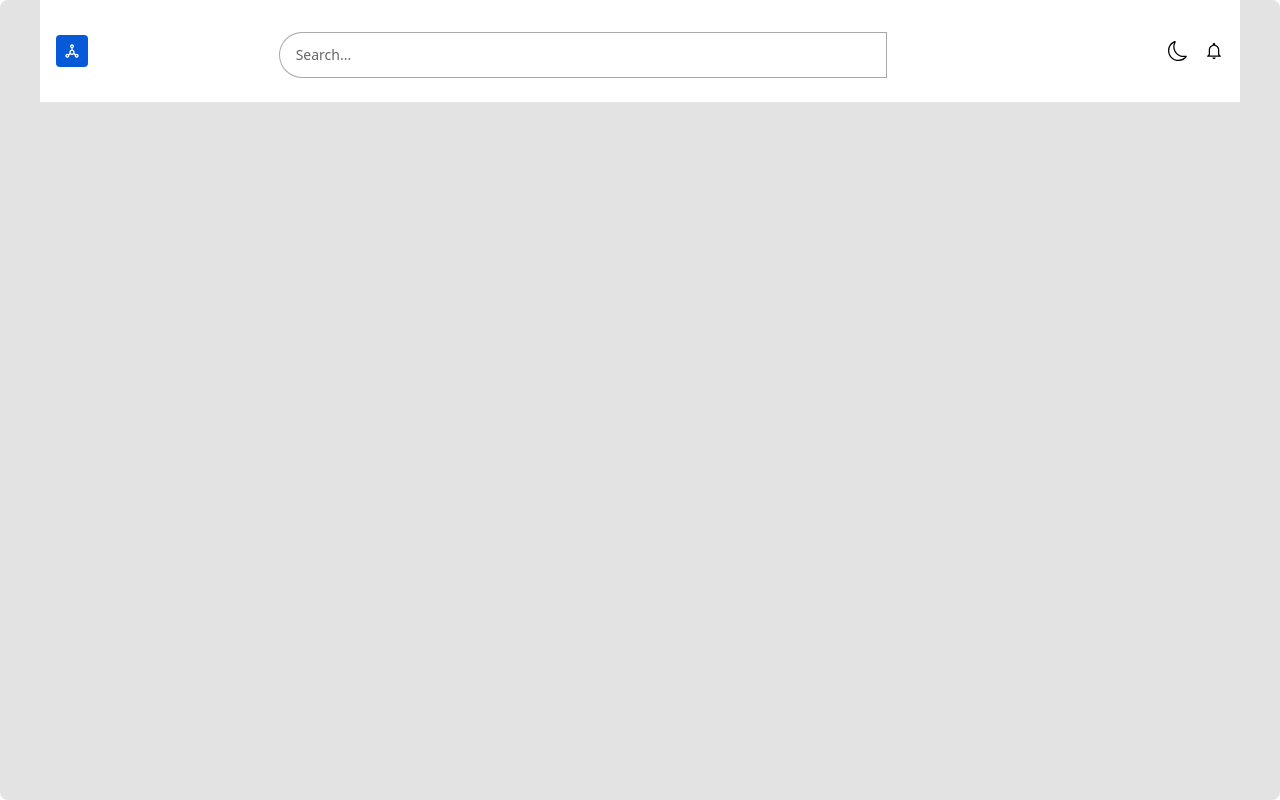
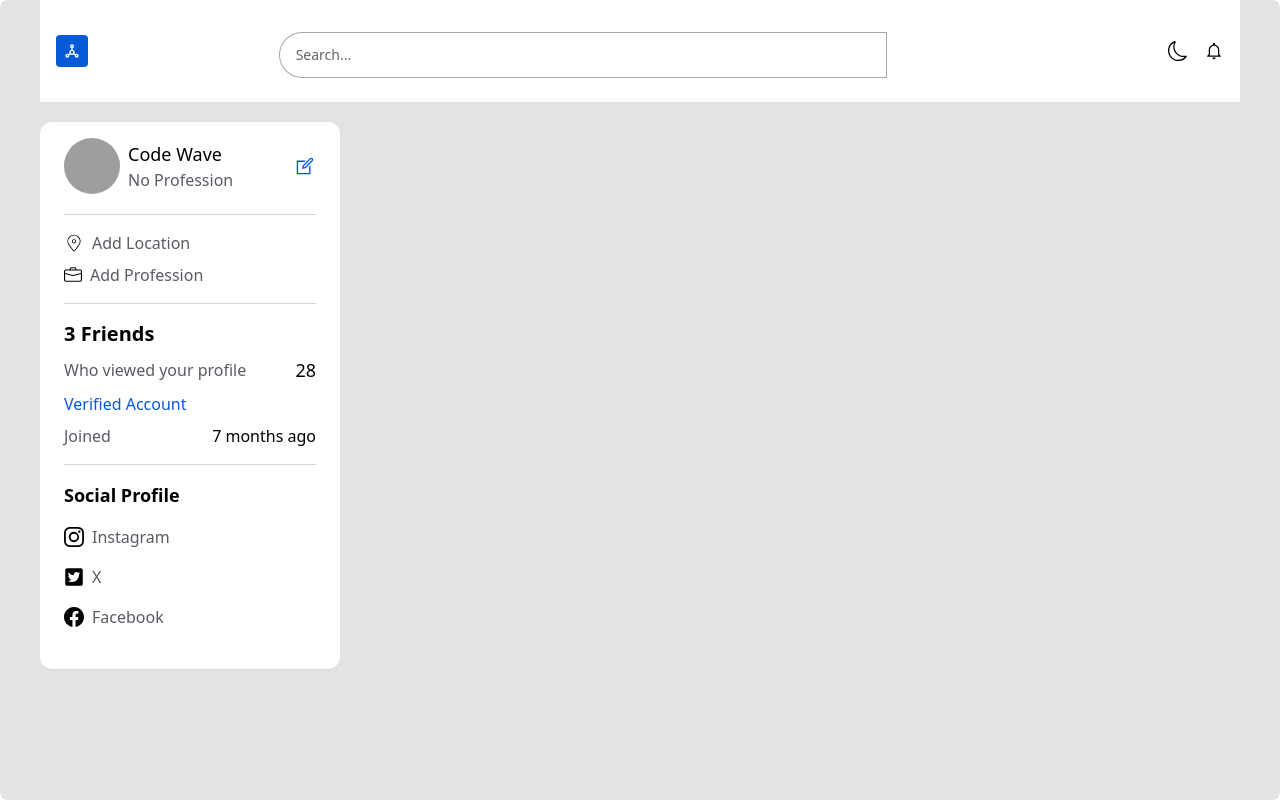
Before and after one commit to karandeep-3154/Social-Media-MERN-Website, a React (Create React App) app in the folder client/: page / in a window 1280 px wide. Built offline with nearby package versions, Linux system fonts and the light colour scheme; grey boxes are pictures that could not be loaded.

Commit message:
ProfileCard Component Designed

```diff
--- a/client/package.json
+++ b/client/package.json
@@ -9,6 +9,7 @@
     "@testing-library/user-event": "^13.5.0",
     "axios": "^1.6.7",
     "dotenv": "^16.4.5",
+    "moment": "^2.30.1",
     "react": "^18.2.0",
     "react-dom": "^18.2.0",
     "react-hook-form": "^7.51.0",
--- /dev/null
+++ b/client/src/components/ProfileCard.jsx
@@ -0,0 +1,116 @@
+import React from "react";
+import { useDispatch, useSelector } from "react-redux";
+import { Link } from "react-router-dom";
+import { LiaEditSolid } from "react-icons/lia";
+import {
+  BsBriefcase,
+  BsFacebook,
+  BsInstagram,
+  BsPersonFillAdd,
+} from "react-icons/bs";
+import { FaTwitterSquare } from "react-icons/fa";
+import { CiLocationOn } from "react-icons/ci";
+import moment from "moment";
+
+import { NoProfile } from "../assets";
+import { UpdateProfile } from "../redux/userSlice";
+
+const ProfileCard = ({ user }) => {
+  const { user: data, edit } = useSelector((state) => state.user);
+  const dispatch = useDispatch();
+
+  return (
+    <div>
+      <div className='w-full bg-primary flex flex-col items-center shadow-sm rounded-xl px-6 py-4 '>
+        <div className='w-full flex items-center justify-between border-b pb-5 border-[#66666645]'>
+          <Link to={"/profile/" + user?._id} className='flex gap-2'>
+            <img
+              src={user?.profileUrl ?? NoProfile}
+              alt={user?.email}
+              className='w-14 h-14 object-cover rounded-full'
+            />
+
+            <div className='flex flex-col justify-center'>
+              <p className='text-lg font-medium text-ascent-1'>
+                {user?.firstName} {user?.lastName}
+              </p>
+              <span className='text-ascent-2'>
+                {user?.profession ?? "No Profession"}
+              </span>
+            </div>
+          </Link>
+
+          <div className=''>
+            {user?._id === data?._id ? (
+              <LiaEditSolid
+                size={22}
+                className='text-blue cursor-pointer'
+                onClick={() => dispatch(UpdateProfile(true))}
+              />
+            ) : (
+              <button
+                className='bg-[#0444a430] text-sm text-white p-1 rounded'
+                onClick={() => {}}
+              >
+                <BsPersonFillAdd size={20} className='text-[#0f52b6]' />
+              </button>
+            )}
+          </div>
+        </div>
+
+        <div className='w-full flex flex-col gap-2 py-4 border-b border-[#66666645]'>
+          <div className='flex gap-2 items-center text-ascent-2'>
+            <CiLocationOn className='text-xl text-ascent-1' />
+            <span>{user?.location ?? "Add Location"}</span>
+          </div>
+
+          <div className='flex gap-2 items-center text-ascent-2'>
+            <BsBriefcase className=' text-lg text-ascent-1' />
+            <span>{user?.profession ?? "Add Profession"}</span>
+          </div>
+        </div>
+
+        <div className='w-full flex flex-col gap-2 py-4 border-b border-[#66666645]'>
+          <p className='text-xl text-ascent-1 font-semibold'>
+            {user?.friends?.length} Friends
+          </p>
+
+          <div className='flex items-center justify-between'>
+            <span className='text-ascent-2'>Who viewed your profile</span>
+            <span className='text-ascent-1 text-lg'>{user?.views?.length}</span>
+          </div>
+
+          <span className='text-base text-blue'>
+            {user?.verified ? "Verified Account" : "Not Verified"}
+          </span>
+
+          <div className='flex items-center justify-between'>
+            <span className='text-ascent-2'>Joined</span>
+            <span className='text-ascent-1 text-base'>
+              {moment(user?.createdAt).fromNow()}
+            </span>
+          </div>
+        </div>
+
+        <div className='w-full flex flex-col gap-4 py-4 pb-6'>
+          <p className='text-ascent-1 text-lg font-semibold'>Social Profile</p>
+
+          <div className='flex gap-2 items-center text-ascent-2'>
+            <BsInstagram className=' text-xl text-ascent-1' />
+            <span>Instagram</span>
+          </div>
+          <div className='flex gap-2 items-center text-ascent-2'>
+            <FaTwitterSquare className=' text-xl text-ascent-1' />
+            <span>X</span>
+          </div>
+          <div className='flex gap-2 items-center text-ascent-2'>
+            <BsFacebook className=' text-xl text-ascent-1' />
+            <span>Facebook</span>
+          </div>
+        </div>
+      </div>
+    </div>
+  );
+};
+
+export default ProfileCard;
--- a/client/src/pages/Home.jsx
+++ b/client/src/pages/Home.jsx
@@ -1,6 +1,6 @@
 import React from 'react'
 import {useSelector} from 'react-redux'
-import TopBar from '../components/TopBar';
+import {ProfileCard, TopBar} from '../components';
 
 const Home = () => {
 
@@ -9,6 +9,16 @@ const Home = () => {
   return (
     <div className='home w-full px-0 lg:px-10 pb-20 2xl:px-40 bg-bgColor lg:rounded-lg h-screen overflow-hidden'>
       <TopBar/>
+      <div className='w-full flex gap-2 lg:gap-4 pt-5 pb-10 h-full'>
+        {/*Left*/}
+        <div className='hidden w-1/3 lg:w-1/4 h-full md:flex flex-col gap-6 overflow-y-auto'>
+          <ProfileCard user={user}/>
+        </div>
+        {/*Center*/}
+        <div></div>
+        {/*Right*/}
+        <div></div>
+      </div>
     </div>
   )
 }
--- a/client/src/redux/userSlice.js
+++ b/client/src/redux/userSlice.js
@@ -36,7 +36,7 @@ export function Logout(){
         dispatch(userSlice.actions.logout());
     }
 }
-export function updateProfile(val){
+export function UpdateProfile(val){
     return(dispatch, getState) => {
         dispatch(userSlice.actions.updateProfile(val));
     }
```
Also changed, not shown: client/src/components/index.js (+4 -4 lines), 1 other file (tests, documents, lock files or other folders).
